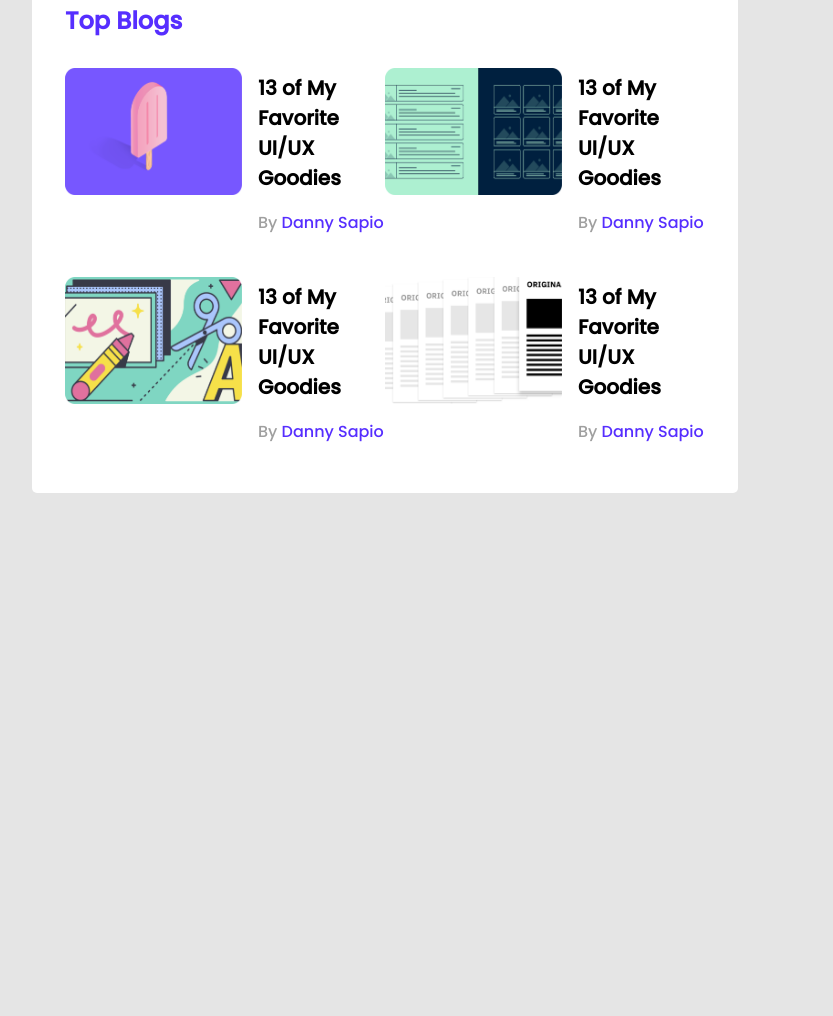
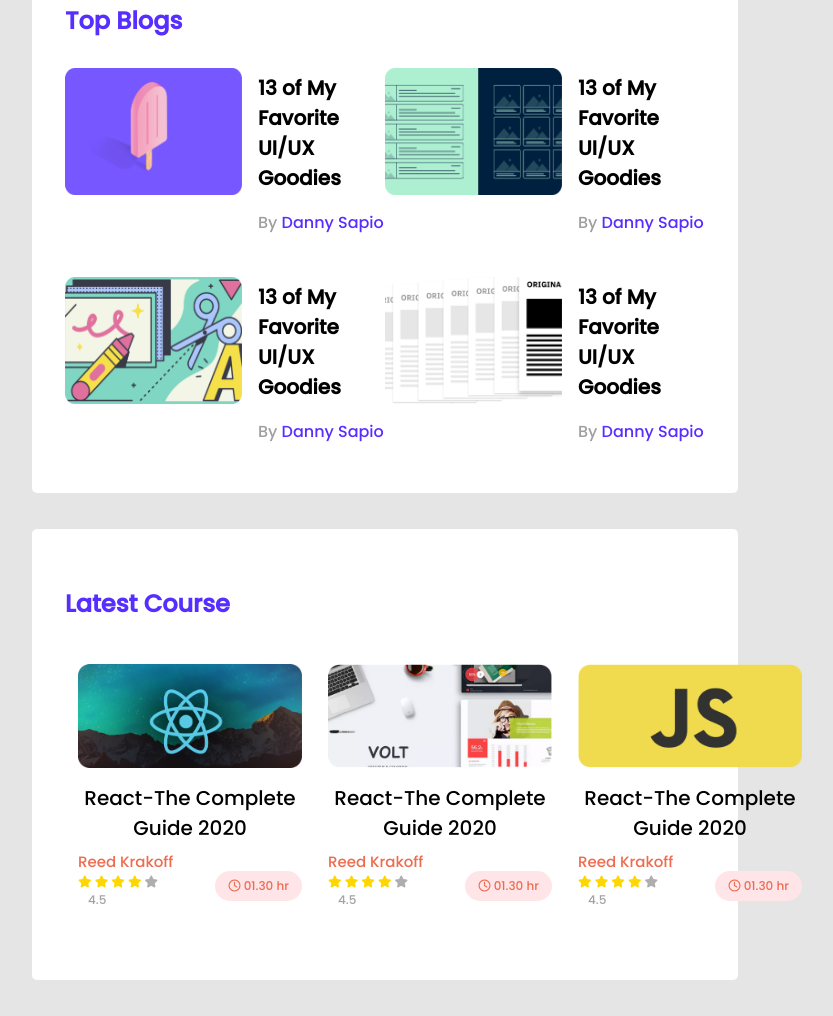
Before and after one commit to arafatrahat94/new-test, a plain HTML site: page index.html in a window 1280 px wide. Shown: the part 543-1559 px from the top of the page, without its empty margins (255-1088 px from the left). Before the commit the page ends 1072 px from the top, so only its background shows below. Drawn offline with Linux system fonts and the light colour scheme.

Commit message:
final touch up

```diff
--- a/All-Css/media-queries.css
+++ b/All-Css/media-queries.css
@@ -60,4 +60,10 @@
         grid-template-columns: repeat(1, 1fr);
         grid-row-gap: 26px;
     }
+    /* top course section */
+    .courses{
+        flex-direction: column;
+        justify-content: center;
+        align-items: center;
+    }
 }
--- a/All-Css/style.css
+++ b/All-Css/style.css
@@ -106,3 +106,55 @@ hr{
 .by{
     color: #9f9f9f;
 }
+/* latest courses */
+.courses{
+    display: flex;
+    justify-content: space-between;
+}
+.course{
+    width: 253px;
+    height: 270px;
+    padding: 13px;
+}
+.course-banner img{
+    width: 224px;
+    height: 104px;
+    margin-left: auto;
+    margin-right: auto;
+    display: block;
+}
+.course-tittle{
+    font-size: 20px;
+    margin-top: 15px;
+    text-align: center;
+}
+.course-instructor{
+    margin-top: 7px;
+    font-size: 15px;
+    font-weight: 400;
+    color: #ed6b4f;
+}
+.rating{
+    font-size: 12px;
+    display: flex;
+    align-items: center;
+    gap: 30px;
+}
+.filled{
+    color: gold;
+}
+.empty{
+    color: #AEAEAE;
+}
+.duration{
+    color: #ed6b4f;
+    width: 90px;
+    height: 30px;
+    background-color: #FFE4E8;
+    border-radius: 15px;
+    display: flex;
+    justify-content: center;
+    align-items: center;
+    position: relative;
+    top: -5px;
+}
--- a/index.html
+++ b/index.html
@@ -133,6 +133,82 @@
                 </div>
             </div>
         </section>
+        <section class="container">
+            <h3 class="top-player-tittle">
+                Latest Course
+            </h3>
+            <div class="courses">
+                <div class="course">
+                    <div class="course-banner">
+                        <img src="images/courses/course-1.png" alt="">
+                    </div>
+                    <div class="course-tittle">React-The Complete Guide 2020</div>
+                    <div class="course-instructor">Reed Krakoff</div>
+                    <div class="rating">
+                        <div class="star">
+                            <i class="fa-solid fa-star filled"></i>
+                            <i class="fa-solid fa-star filled"></i>
+                            <i class="fa-solid fa-star filled"></i>
+                            <i class="fa-solid fa-star filled"></i>
+                            <i class="fa-solid fa-star empty"></i>
+                            <span style="color:#A2A2A2;margin-left: 10px;">4.5</span>
+                        </div>
+                        <div class="duration">
+                            <p>
+                                <i class="fa-regular fa-clock"></i>
+                                01.30 hr
+                            </p>
+                        </div>
+                    </div>
+                </div>
+                <div class="course">
+                    <div class="course-banner">
+                        <img src="images/courses/course-2.png" alt="">
+                    </div>
+                    <div class="course-tittle">React-The Complete Guide 2020</div>
+                    <div class="course-instructor">Reed Krakoff</div>
+                    <div class="rating">
+                        <div class="star">
+                            <i class="fa-solid fa-star filled"></i>
+                            <i class="fa-solid fa-star filled"></i>
+                            <i class="fa-solid fa-star filled"></i>
+                            <i class="fa-solid fa-star filled"></i>
+                            <i class="fa-solid fa-star empty"></i>
+                            <span style="color:#A2A2A2;margin-left: 10px;">4.5</span>
+                        </div>
+                        <div class="duration">
+                            <p>
+                                <i class="fa-regular fa-clock"></i>
+                                01.30 hr
+                            </p>
+                        </div>
+                    </div>
+                </div>
+                <div class="course">
+                    <div class="course-banner">
+                        <img src="images/courses/course-3.png" alt="">
+                    </div>
+                    <div class="course-tittle">React-The Complete Guide 2020</div>
+                    <div class="course-instructor">Reed Krakoff</div>
+                    <div class="rating">
+                        <div class="star">
+                            <i class="fa-solid fa-star filled"></i>
+                            <i class="fa-solid fa-star filled"></i>
+                            <i class="fa-solid fa-star filled"></i>
+                            <i class="fa-solid fa-star filled"></i>
+                            <i class="fa-solid fa-star empty"></i>
+                            <span style="color:#A2A2A2;margin-left: 10px;">4.5</span>
+                        </div>
+                        <div class="duration">
+                            <p>
+                                <i class="fa-regular fa-clock"></i>
+                                01.30 hr
+                            </p>
+                        </div>
+                    </div>
+                </div>
+            </div>
+        </section>
     </main>
 </body>
 </html>
```
